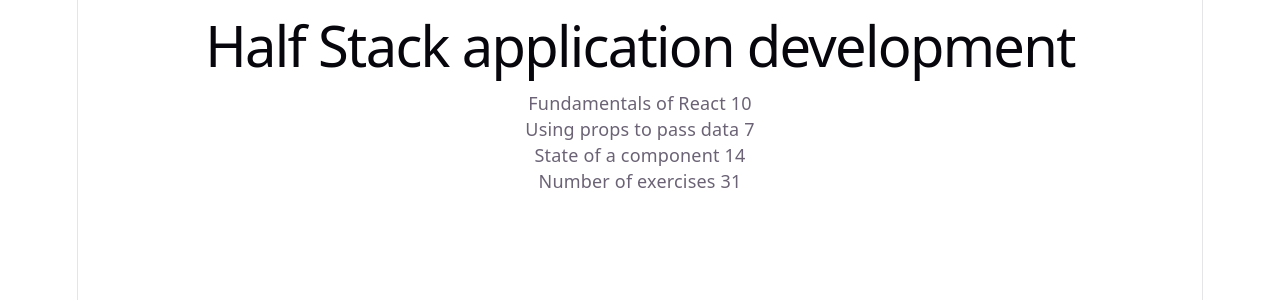
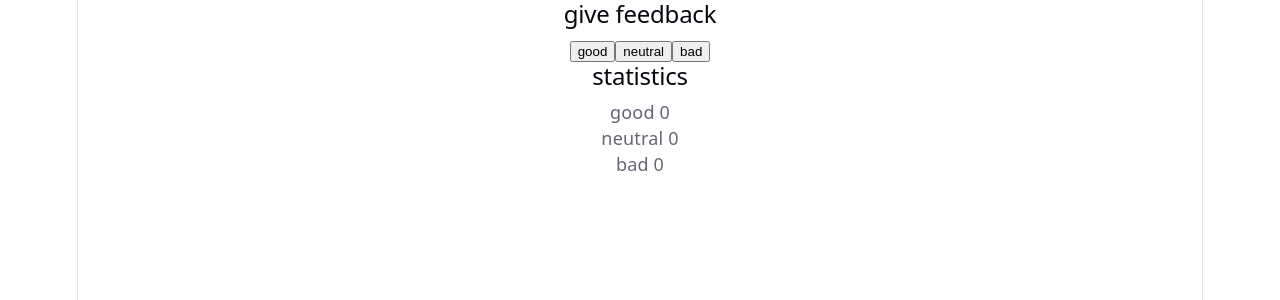
Before and after one commit to x-ray-reggie/fullstackopen-part0, a React (Vite) app in the folder part1/: page / in a window 1280 px wide. Shown: the top 300 px of the page. Built offline with nearby package versions, Linux system fonts and the light colour scheme.

Commit message:
feat: complete exercise 1.6 unicafe step 1

```diff
--- a/part1/src/App.jsx
+++ b/part1/src/App.jsx
@@ -1,60 +1,22 @@
-const Header = (props) => {
-  return (
-    <h1>{props.course.name}</h1>
-  )
-}
-
-const Part = (props) => {
-  return (
-    <p>{props.part.name} {props.part.exercises}</p>
-  )
-}
-
-const Content = (props) => {
-  return (
-    <div>
-      <Part part={props.course.parts[0]} />
-      <Part part={props.course.parts[1]} />
-      <Part part={props.course.parts[2]} />
-    </div>
-  )
-}
-
-const Total = (props) => {
-  const totalExercises =
-    props.course.parts[0].exercises +
-    props.course.parts[1].exercises +
-    props.course.parts[2].exercises
-
-  return (
-    <p>Number of exercises {totalExercises}</p>
-  )
-}
+import { useState } from 'react'
 
 const App = () => {
-  const course = {
-    name: 'Half Stack application development',
-    parts: [
-      {
-        name: 'Fundamentals of React',
-        exercises: 10
-      },
-      {
-        name: 'Using props to pass data',
-        exercises: 7
-      },
-      {
-        name: 'State of a component',
-        exercises: 14
-      }
-    ]
-  }
+  // Save clicks of each button to its own state
+  const [good, setGood] = useState(0)
+  const [neutral, setNeutral] = useState(0)
+  const [bad, setBad] = useState(0)
 
   return (
     <div>
-      <Header course={course} />
-      <Content course={course} />
-      <Total course={course} />
+      <h2>give feedback</h2>
+      <button onClick={() => setGood(good + 1)}>good</button>
+      <button onClick={() => setNeutral(neutral + 1)}>neutral</button>
+      <button onClick={() => setBad(bad + 1)}>bad</button>
+
+      <h2>statistics</h2>
+      <p>good {good}</p>
+      <p>neutral {neutral}</p>
+      <p>bad {bad}</p>
     </div>
   )
 }
```
